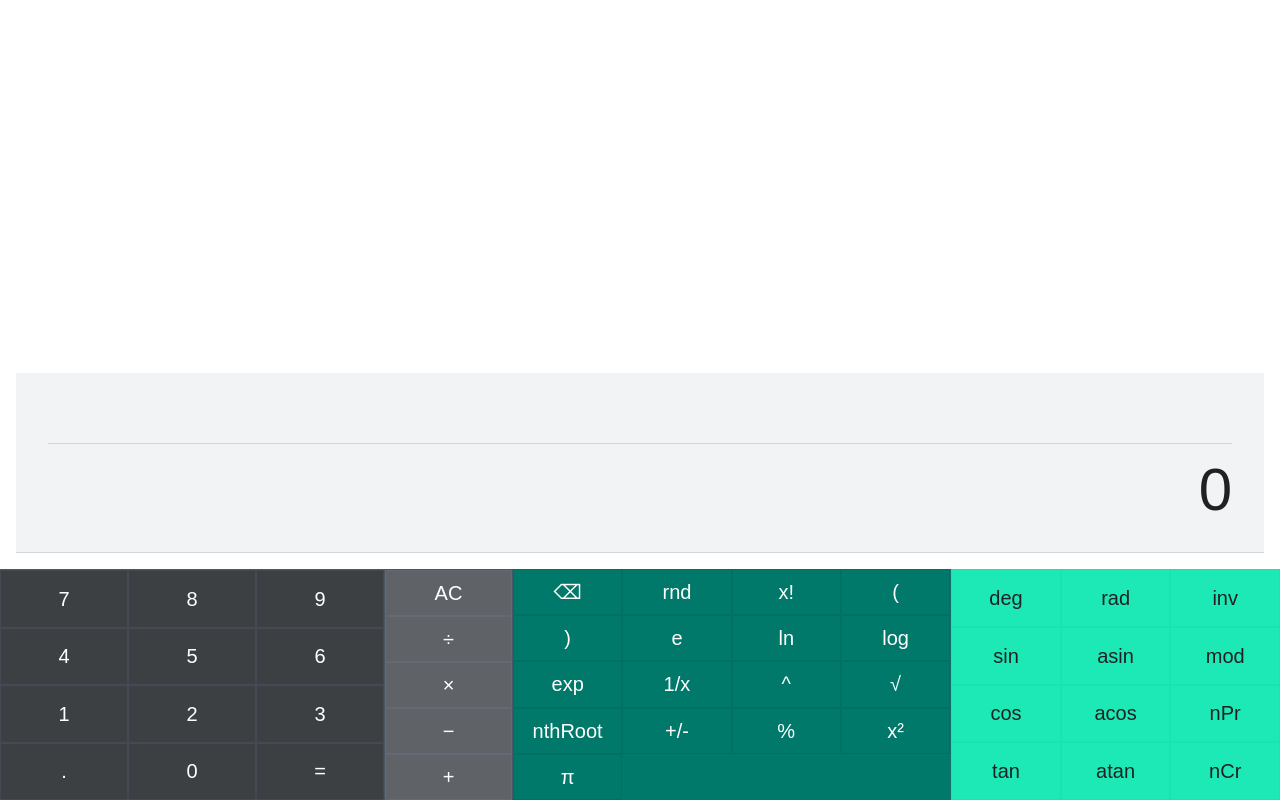
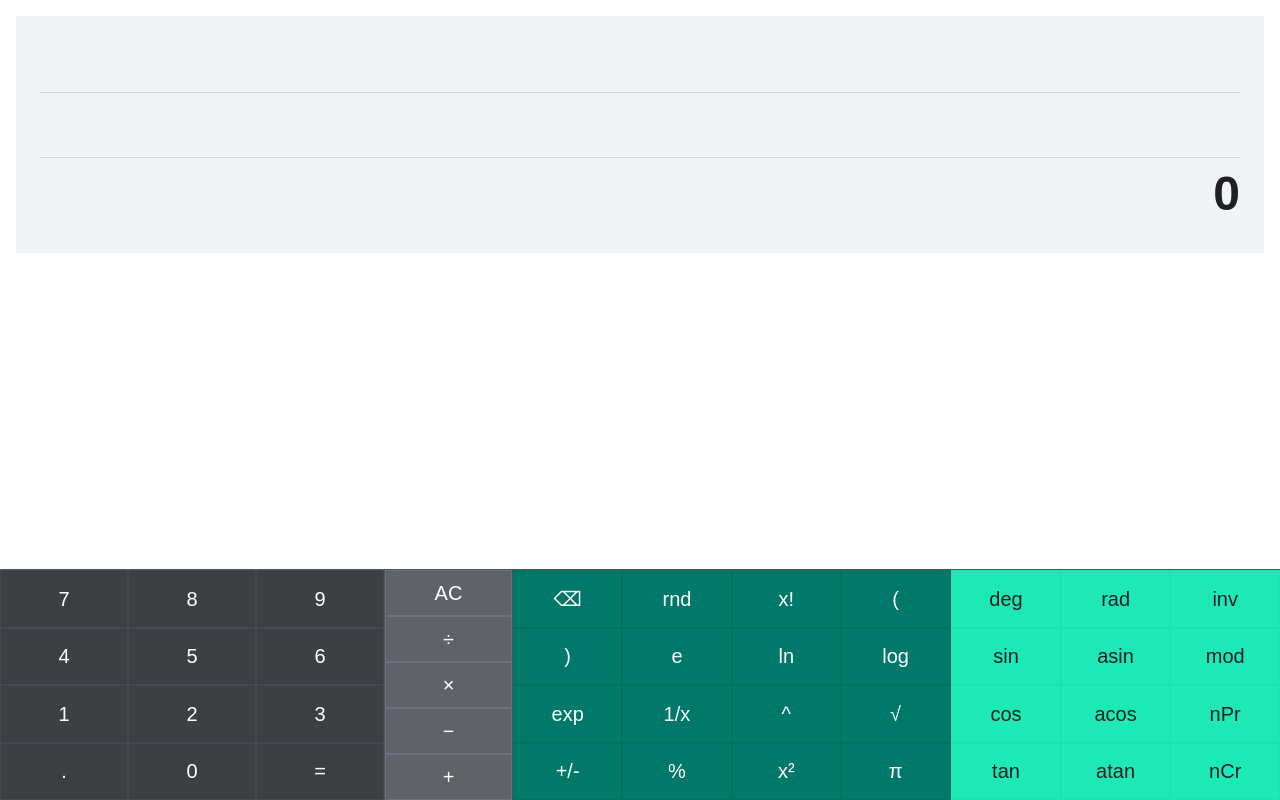
Before and after one commit to saadalisajjad/Calculator, a React (Vite) app: page / in a window 1280 px wide. Built offline with nearby package versions, Linux system fonts and the light colour scheme.

Commit message:
adject the text

```diff
--- a/package.json
+++ b/package.json
@@ -11,6 +11,7 @@
   },
   "dependencies": {
     "@tailwindcss/vite": "^4.2.2",
+    "gsap": "^3.14.2",
     "mathjs": "^15.1.1",
     "react": "^19.2.4",
     "react-dom": "^19.2.4",
--- a/src/App.jsx
+++ b/src/App.jsx
@@ -1,51 +1,118 @@
-import React, { useState } from 'react';
+import React, { useState, useRef, useEffect } from 'react';
 import { useCalculator } from './Hooks/useCalculator';
 import Display from './Components/Display';
 import Keypad from './Components/Keypad';
 import ScientificPanel from './Components/ScientificPanel';
+import gsap from 'gsap';
 
 const App = () => {
-  const { expression, result, addToExpression, clearExpression, deleteLast, calculateResult } = useCalculator();
-  const [isOpen, setIsOpen] = useState(false);
+  const { expression, result, liveResult, addToExpression, clearExpression, deleteLast, calculateResult } = useCalculator();
+  const [panelState, setPanelState] = useState(0);
+
+  const displayAreaRef = useRef(null);
+  const scientificPanelRef = useRef(null);
+
+  // Mount par initial position set karo
+  useEffect(() => {
+    if (scientificPanelRef.current && window.innerWidth < 768) {
+      const panelWidth = scientificPanelRef.current.offsetWidth;
+      gsap.set(scientificPanelRef.current, { x: panelWidth - 28 });
+    }
+  }, []);
+
+  // Panel state change par animation
+  useEffect(() => {
+    if (!scientificPanelRef.current || window.innerWidth >= 768) return;
+
+    const panelWidth = scientificPanelRef.current.offsetWidth;
+
+    if (panelState === 0) {
+      gsap.to(scientificPanelRef.current, {
+        x: panelWidth - 28,
+        duration: 0.35,
+        ease: "power2.inOut",
+      });
+    } else {
+      gsap.to(scientificPanelRef.current, {
+        x: 0,
+        duration: 0.4,
+        ease: "power2.inOut",
+      });
+    }
+  }, [panelState]);
+
+  const handlePanelToggle = () => {
+    setPanelState((prev) => (prev + 1) % 3);
+  };
+
+  const handleAction = (val) => {
+    addToExpression(val);
+    gsap.fromTo(displayAreaRef.current,
+      { backgroundColor: "rgba(0, 121, 107, 0.1)" },
+      { backgroundColor: "white", duration: 0.4, ease: "power1.out" }
+    );
+  };
+
+  const handleDeleteAction = () => {
+    deleteLast();
+    gsap.fromTo(displayAreaRef.current,
+      { backgroundColor: "rgba(255, 0, 0, 0.05)" },
+      { backgroundColor: "white", duration: 0.3, ease: "power1.out" }
+    );
+  };
 
   return (
-    <div className="min-h-screen bg-white flex flex-col justify-end font-[Arial]">
+    <div className="min-h-screen bg-white flex flex-col justify-end font-[Arial] overflow-hidden">
 
-      {/* 1. Display Area */}
-      <div className="flex-grow flex flex-col justify-end p-4">
-        <Display expression={expression} result={result} />
+      {/* Display Area - Top par */}
+      <div ref={displayAreaRef} className="flex-grow flex flex-col justify-start p-4 transition-all">
+        <Display expression={expression} result={result} liveResult={liveResult} />
       </div>
 
-      {/* 2. Scientific Toggle (Mobile Only) */}
-      <div className="md:hidden flex justify-center bg-[#00796b] border-t border-[#00695c]">
-        <button
-          onClick={() => setIsOpen(!isOpen)}
-          className="w-full py-3 text-white flex justify-center items-center active:bg-[#00897b]"
-        >
-          <span className={`transform transition-transform ${isOpen ? 'rotate-180' : 'rotate-0'}`}>▲</span>
-          <span className="ml-2 text-xs font-bold">SCIENTIFIC</span>
-        </button>
-      </div>
+      {/* Controls Container */}
+      <div className="w-full bg-[#3c4043]">
 
-      {/* 3. Controls Container */}
-      {/* 'flex-col' for mobile, 'flex-row' for desktop (No reverse classes) */}
-      <div className="flex flex-col md:flex-row w-full bg-[#3c4043] gap-0">
+        {/* MOBILE LAYOUT */}
+        <div className="relative md:hidden border-t border-gray-600">
 
-        {/* A. Keypad (Numbers) - Ab ye Left side par rahega (Desktop pe) */}
-        <div className="w-full md:w-[40%] border-t border-gray-600">
+          {/* Keypad - full width hamesha */}
           <Keypad
-            onAction={addToExpression}
+            onAction={handleAction}
             onCalculate={calculateResult}
             onClear={clearExpression}
           />
+
+          {/* Scientific Panel - upar overlay, right se peek */}
+          <div
+            ref={scientificPanelRef}
+            className="absolute top-0 right-0 h-full w-[80%] bg-[#00796b] overflow-hidden z-50"
+          >
+            <ScientificPanel
+              onAction={handleAction}
+              onDelete={handleDeleteAction}
+              panelState={panelState}
+              onToggle={handlePanelToggle}
+            />
+          </div>
         </div>
 
-        {/* B. Scientific Panel - Ab ye Right side par rahega (Desktop pe) */}
-        <div className={`${isOpen ? 'block' : 'hidden'} md:block w-full md:w-[60%] border-t md:border-t-0 md:border-l border-gray-600`}>
-          <ScientificPanel
-            onAction={addToExpression}
-            onDelete={deleteLast}
-          />
+        {/* DESKTOP LAYOUT */}
+        <div className="hidden md:flex w-full border-t border-gray-600">
+          <div className="w-[40%]">
+            <Keypad
+              onAction={handleAction}
+              onCalculate={calculateResult}
+              onClear={clearExpression}
+            />
+          </div>
+          <div className="w-[60%] border-l border-gray-600 bg-[#00796b]">
+            <ScientificPanel
+              onAction={handleAction}
+              onDelete={handleDeleteAction}
+              panelState={panelState}
+              onToggle={handlePanelToggle}
+            />
+          </div>
         </div>
 
       </div>
--- a/src/Components/Display.jsx
+++ b/src/Components/Display.jsx
@@ -1,20 +1,28 @@
-const Display = ({ expression, result }) => {
+const Display = ({ expression, result, liveResult }) => {
     return (
-        // Chrome style: Light background (#f1f3f4) aur rounded corners ke baghair
-        <div className="bg-[#f1f3f4] p-8 min-h-[180px] flex flex-col justify-end items-end overflow-hidden border-b border-gray-300">
+        <div className="bg-[#f1f3f4] p-6 flex flex-col justify-start items-end gap-3">
 
-            {/* Upper Expression (Grey Text) */}
-            <div className="text-gray-500 text-2xl font-light truncate w-full text-right mb-2">
+            {/* Section 1 - Input */}
+            <div className="text-[#202124] text-2xl font-bold w-full text-right min-h-[40px] break-all">
                 {expression || ""}
             </div>
 
-            {/* Divider Line (Chrome Style) */}
-            <div className="w-full h-[1px] bg-gray-300 my-4"></div>
+            {/* Divider */}
+            <div className="w-full h-[1px] bg-gray-300"></div>
 
-            {/* Main Result (Dark/Black Text) */}
-            <div className="text-[#202124] text-6xl font-normal truncate w-full text-right">
+            {/* Section 2 - Live Dim Preview */}
+            <div className="text-gray-400 text-3xl font-normal w-full text-right min-h-[40px]">
+                {liveResult || ""}
+            </div>
+
+            {/* Divider */}
+            <div className="w-full h-[1px] bg-gray-300"></div>
+
+            {/* Section 3 - Bold Final Output */}
+            <div className="text-[#202124] text-5xl font-bold w-full text-right min-h-[60px]">
                 {result || "0"}
             </div>
+
         </div>
     );
 };
--- a/src/Components/Keypad.jsx
+++ b/src/Components/Keypad.jsx
@@ -6,28 +6,28 @@ const Keypad = ({ onAction, onCalculate, onClear }) => {
 
   return (
     <div className="flex h-full w-full gap-0 bg-[#3c4043]">
-      {/* Numbers Section - 3 columns, zero gap */}
-      <div className="grid grid-cols-3 w-3/4 gap-0">
+      {/* Numbers Section - grid-rows-4 add kiya, h-full button mein */}
+      <div className="grid grid-cols-3 grid-rows-4 w-3/4 gap-0">
         {numericKeys.map((num) => (
           <Button
             key={num}
             label={num}
             variant="number"
             onclick={num === "=" ? onCalculate : () => onAction(num)}
-            className="border-r border-b border-gray-600/50"
+            className=" border-gray-600/50 h-full"
           />
         ))}
       </div>
 
       {/* Operators Section - 1 column, zero gap */}
-      <div className="grid grid-cols-1 w-1/4 gap-0 border-l border-gray-600">
+      <div className="grid grid-cols-1 w-1/4  border-l border-gray-600">
         {operatorKeys.map((op) => (
           <Button
             key={op}
             label={op}
             variant="basicOp"
             onclick={op === "AC" ? onClear : () => onAction(op)}
-            className="border-b border-gray-500/50"
+
           />
         ))}
       </div>
--- a/src/Components/ScientificPanel.jsx
+++ b/src/Components/ScientificPanel.jsx
@@ -1,18 +1,28 @@
 import React from 'react';
 import Button from "./Button";
 
-const ScientificPanel = ({ onAction, onDelete }) => {
-    // Ye labels logic ke liye use honge
-    const advGroup1 = ['⌫', 'rnd', '!', '(', ')', 'e', 'ln', 'log', 'exp', '1/x', '^', 'sqrt', 'nthRoot', '+/-', '%', '^2', 'pi'];
+const ScientificPanel = ({ onAction, onDelete, panelState, onToggle }) => {
+    const advGroup1 = ['⌫', 'rnd', '!', '(', ')', 'e', 'ln', 'log', 'exp', '1/x', '^', 'sqrt', '+/-', '%', '^2', 'pi'];
     const advGroup2 = ['deg', 'rad', 'inv', 'sin', 'asin', 'mod', 'cos', 'acos', 'nPr', 'tan', 'atan', 'nCr'];
 
     return (
-        <div className="flex flex-col md:flex-row h-full w-full bg-[#00796b]">
-            <div className="grid grid-cols-4 w-full md:w-[57%]">
+        <div className="flex h-full w-full">
+
+            {/* Peek Strip - sirf mobile par, hamesha visible */}
+          <div
+    onClick={onToggle}
+    className="md:hidden flex-shrink-0 w-7 h-full h-full bg-[#00695c] flex items-center justify-center "
+>
+</div>
+
+            {/* Panel Content - onClick hata diya */}
+            <div className="flex flex-col md:flex-row h-full w-full">
+
+                {/* Group 1 */}
+                <div className={`${panelState === 2 ? 'hidden md:grid' : 'grid'} grid-cols-4 w-full md:w-[57%]`}>
                     {advGroup1.map((f) => (
                         <Button
                             key={f}
-                        // Visual display for user
                             label={f === 'sqrt' ? '√' : f === 'pi' ? 'π' : f === '!' ? 'x!' : f === '^2' ? 'x²' : f}
                             variant="adv1"
                             onclick={f === '⌫' ? onDelete : () => onAction(f)}
@@ -21,7 +31,8 @@ const ScientificPanel = ({ onAction, onDelete }) => {
                     ))}
                 </div>
 
-            <div className="grid grid-cols-3 w-full md:w-[43%] border-t md:border-t-0 md:border-l border-gray-600/30">
+                {/* Group 2 */}
+                <div className={`${panelState === 1 ? 'hidden md:grid' : 'grid'} grid-cols-3 w-full md:w-[43%] md:border-l border-gray-600/30`}>
                     {advGroup2.map((f) => (
                         <Button
                             key={f}
@@ -32,6 +43,8 @@ const ScientificPanel = ({ onAction, onDelete }) => {
                         />
                     ))}
                 </div>
+
+            </div>
         </div>
     );
 };
--- a/src/Hooks/useCalculator.jsx
+++ b/src/Hooks/useCalculator.jsx
@@ -1,4 +1,4 @@
-import { useState } from 'react';
+import { useState, useEffect } from 'react';
 import { create, all } from 'mathjs';
 
 const math = create(all);
@@ -6,6 +6,32 @@ const math = create(all);
 export const useCalculator = () => {
   const [expression, setExpression] = useState("");
   const [result, setResult] = useState("");
+  const [liveResult, setLiveResult] = useState(""); // Live preview add kiya
+
+  // Har expression change par live calculate karo
+  useEffect(() => {
+    if (!expression) {
+      setLiveResult("");
+      return;
+    }
+    try {
+      let finalExpr = expression;
+      const openBrackets = (finalExpr.match(/\(/g) || []).length;
+      const closeBrackets = (finalExpr.match(/\)/g) || []).length;
+      for (let i = 0; i < openBrackets - closeBrackets; i++) {
+        finalExpr += ")";
+      }
+      const evalResult = math.evaluate(finalExpr);
+      if (!isFinite(evalResult)) {
+        setLiveResult("");
+      } else {
+        const formatted = math.format(evalResult, { precision: 10 });
+        setLiveResult(formatted.toString());
+      }
+    } catch {
+      setLiveResult(""); // Error par khali rakho
+    }
+  }, [expression]);
 
   const addToExpression = (value) => {
     // Mapping symbols to MathJS format
@@ -31,7 +57,6 @@ export const useCalculator = () => {
 
     const val = mapping[value] || value;
 
-    // Agar result pehle se error show kar raha hai, toh naya type karne par clear kar do
     if (result === "Syntax Error" || result === "Math Error") {
         setResult("");
     }
@@ -43,7 +68,6 @@ export const useCalculator = () => {
     if (!expression) return;
 
     try {
-      // Step 1: Automatically close brackets agar user bhool gaya hai
       let finalExpr = expression;
       const openBrackets = (finalExpr.match(/\(/g) || []).length;
       const closeBrackets = (finalExpr.match(/\)/g) || []).length;
@@ -52,14 +76,11 @@ export const useCalculator = () => {
         finalExpr += ")";
       }
 
-      // Step 2: Evaluate using mathjs
       const evalResult = math.evaluate(finalExpr);
 
-      // Step 3: Handle Infinity or NaN
       if (!isFinite(evalResult)) {
         setResult("Math Error");
       } else {
-        // Limit decimals for clean look
         const formatted = math.format(evalResult, { precision: 10 });
         setResult(formatted.toString());
       }
@@ -72,13 +93,14 @@ export const useCalculator = () => {
   const clearExpression = () => {
     setExpression("");
     setResult("");
+    setLiveResult(""); // Clear par liveResult bhi reset
   };
 
   const deleteLast = () => {
     setExpression((prev) => prev.slice(0, -1));
   };
 
-  return { expression, result, addToExpression, clearExpression, deleteLast, calculateResult };
+  return { expression, result, liveResult, addToExpression, clearExpression, deleteLast, calculateResult };
 };
 
 export default useCalculator;
--- a/vite.config.js
+++ b/vite.config.js
@@ -4,4 +4,7 @@ import tailwindcss from '@tailwindcss/vite'
 
 export default defineConfig({
   plugins: [react() , tailwindcss()],
+  server: {
+    host:true
+  }
 })
```
Also changed, not shown: 1 other file (tests, documents, lock files or other folders). Lines whose indentation alone changed are shown as unchanged.
